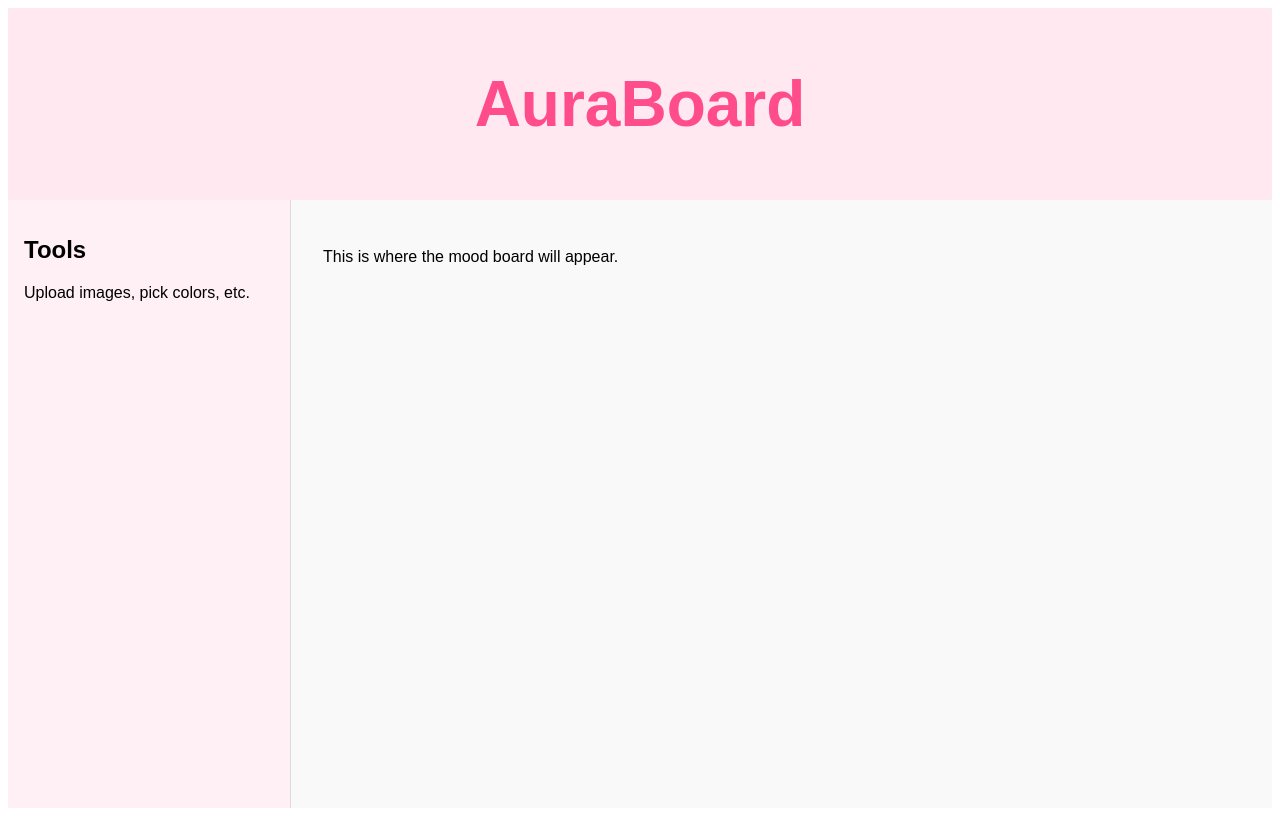
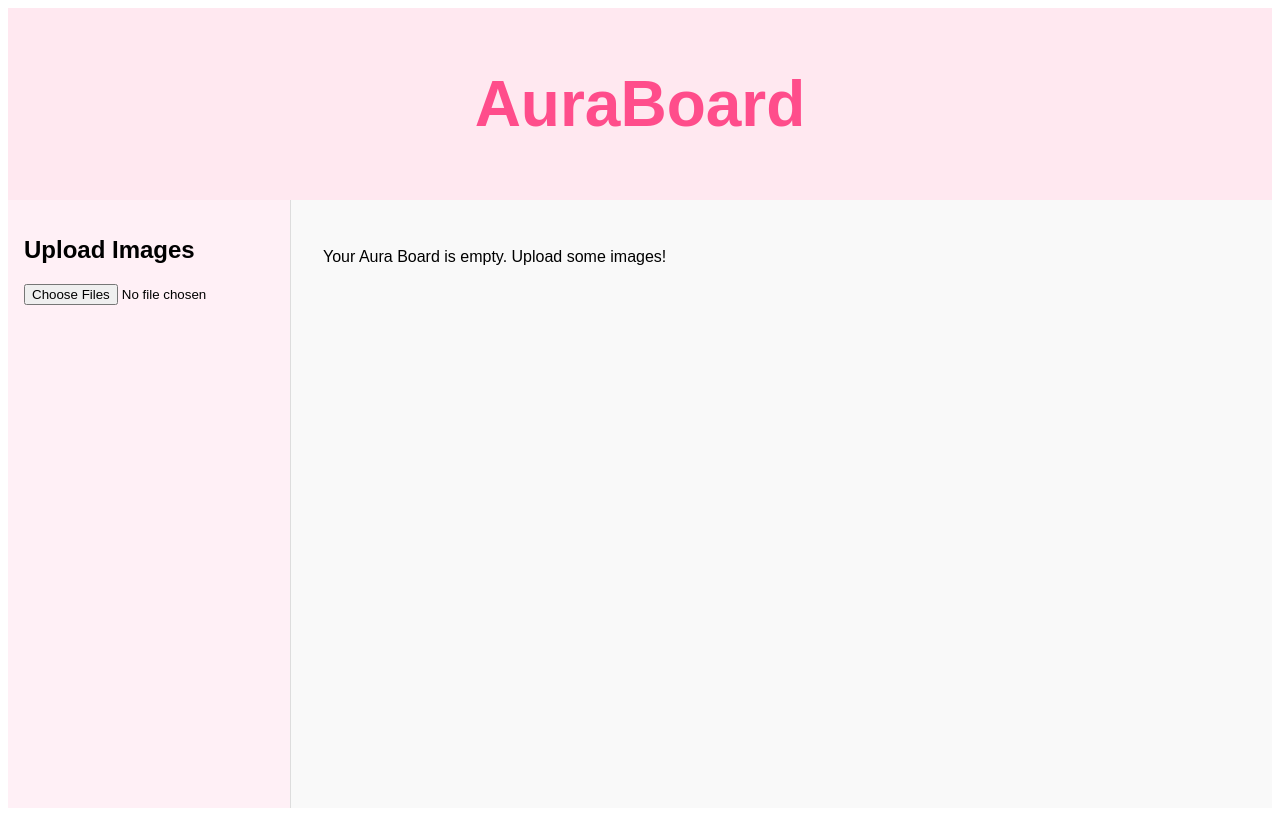
Before and after one commit to ShaynaMBarclay/AuraBoard, a React (Vite) app: page / in a window 1280 px wide. Built offline with nearby package versions, Linux system fonts and the light colour scheme.

Commit message:
board and image upload created

```diff
--- a/src/App.jsx
+++ b/src/App.jsx
@@ -2,14 +2,22 @@ import "./styles/App.css";
 import Header from "./components/Header";
 import Sidebar from "./components/Sidebar";
 import Board from "./components/Board";
+import { useState } from 'react';
+
 
 function App() {
+  const [images, setImages] = useState([]);
+
+  function handleImageUpload(newImages) {
+    setImages(prev => [...prev, ...newImages]);
+  }
+
   return (
     <div className="app-container">
       <Header />
       <div className="main-content">
-        <Sidebar />
-        <Board />
+        <Sidebar onImageUpload={handleImageUpload}/>
+        <Board images={images} />
       </div>
     </div>
   );
--- a/src/components/Board.jsx
+++ b/src/components/Board.jsx
@@ -1,8 +1,17 @@
-function Board() {
+function Board({ images }) {
     return (
         <div className="board">
-            <p>This is where the mood board will appear.</p>
-        </div>
-    );
-}
+            {images.length === 0 ? (
+               <p>Your Aura Board is empty. Upload some images!</p>
+            ) : (
+                <div className="image-grid">
+                    {images.map((src, idx) => (
+                       <img key={idx} src={src} alt={`Mood ${idx}`} className="board-image" />
+                     ))}
+                 </div>
+                )}
+              </div>
+             );
+           }
+
 export default Board;
--- a/src/components/Sidebar.jsx
+++ b/src/components/Sidebar.jsx
@@ -1,8 +1,19 @@
-function Sidebar() {
+function Sidebar({ onImageUpload }) {
+    function handleFileChange(e) {
+        const files = Array.from(e.target.files);
+        const imageURLs = files.map(file => URL.createObjectURL(file));
+        onImageUpload(imageURLs);
+    }
+
     return (
         <aside className="sidebar">
-            <h2>Tools</h2>
-            <p>Upload images, pick colors, etc.</p>
+            <h2>Upload Images</h2>
+            <input
+            type="file"
+            accept="image/*"
+            multiple
+            onChange={handleFileChange}
+            />
         </aside>
     );
 }
--- a/src/styles/App.css
+++ b/src/styles/App.css
@@ -1,3 +1,4 @@
+@import "./Board.css";
 
 .app-container {
   font-family: sans-serif;
--- /dev/null
+++ b/src/styles/Board.css
@@ -0,0 +1,18 @@
+.image-grid {
+  display: flex;
+  flex-wrap: wrap;
+  gap: 10px;
+}
+
+.board-image {
+  width: 150px;
+  height: 150px;
+  object-fit: cover;
+  border-radius: 8px;
+  box-shadow: 0 2px 6px rgba(0,0,0,0.15);
+  transition: transform 0.2s;
+}
+
+.board-image:hover {
+  transform: scale(1.05);
+}
```
